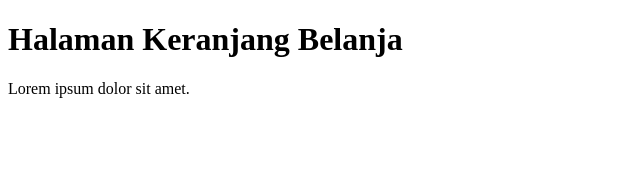
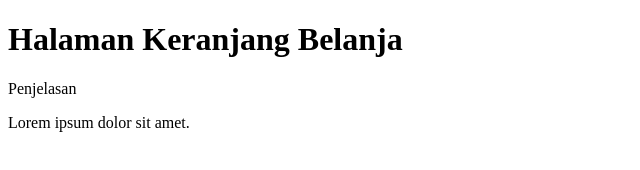
Before and after one commit to bintangsuryanaputra/BelajarGIT, a plain HTML site: page fitur-keranjang.html in a window 1280 px wide. Shown: the whole page, without its empty margins (0-640 px from the left). Drawn offline with Linux system fonts and the light colour scheme.

Commit message:
Menambahkan tag div

```diff
--- a/fitur-keranjang.html
+++ b/fitur-keranjang.html
@@ -7,6 +7,7 @@
 </head>
 <body>
     <h1>Halaman Keranjang Belanja</h1>
+    <div>Penjelasan</div>
     <p>Lorem ipsum dolor sit amet.</p>
 </body>
 </html>
```
